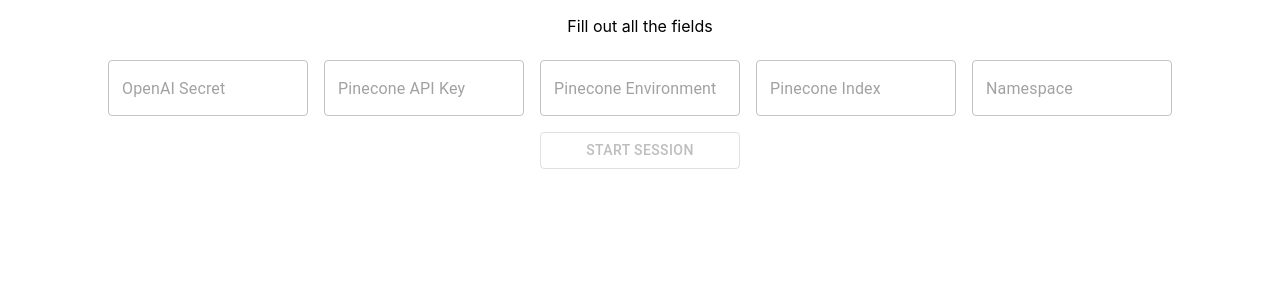
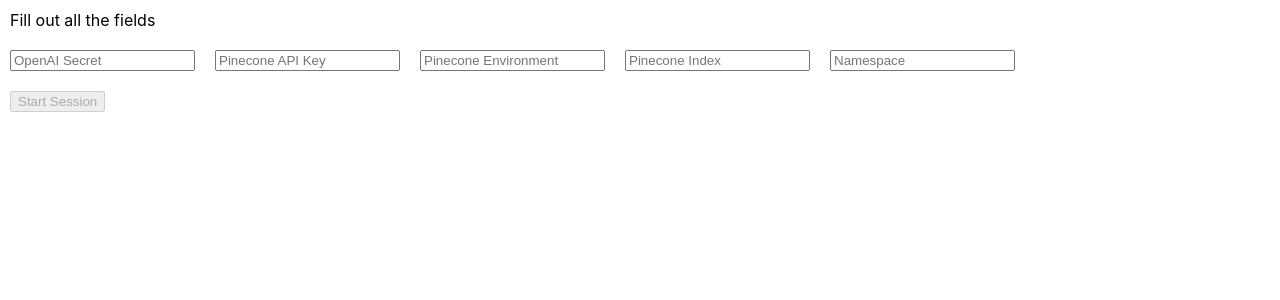
Before and after one commit to TianrenWang/text-similarity-playground, a React (Create React App) app: page / in a window 1280 px wide. Shown: the top 300 px of the page. Built offline with nearby package versions, Linux system fonts and the light colour scheme.

Commit message:
removed MUI because heroku has memory issue using it

```diff
--- a/package.json
+++ b/package.json
@@ -3,10 +3,6 @@
   "version": "0.1.0",
   "private": true,
   "dependencies": {
-    "@emotion/react": "^11.11.1",
-    "@emotion/styled": "^11.11.0",
-    "@mui/icons-material": "^5.14.1",
-    "@mui/material": "^5.14.1",
     "@pinecone-database/pinecone": "^0.1.6",
     "@testing-library/jest-dom": "^5.17.0",
     "@testing-library/react": "^13.4.0",
--- a/src/App.css
+++ b/src/App.css
@@ -2,22 +2,14 @@
   text-align: center;
 }
 
-form {
-  display: flex;
-  flex-direction: column;
+.margin-10,
+input {
+  margin: 10px;
 }
 
-form > input {
-  width: 200px;
-}
-
-form > button {
-  width: 208px;
-}
-
-.App-logo {
-  height: 40vmin;
-  pointer-events: none;
+textarea {
+  width: 400px;
+  height: 100px;
 }
 
 @media (prefers-reduced-motion: no-preference) {
--- a/src/App.tsx
+++ b/src/App.tsx
@@ -1,6 +1,5 @@
 import { useState } from "react";
 import "./App.css";
-import { Box, Button, TextField } from "@mui/material";
 import Vectors from "./components/Vectors";
 
 const textfieldStyle = { width: 200, margin: 1 };
@@ -24,45 +23,37 @@ export default function App() {
   const [startedSession, setStartedSession] = useState(false);
 
   return (
-    <Box sx={{ display: "flex", flexDirection: "column" }}>
-      <Box sx={{ margin: 2, display: "flex", justifyContent: "center" }}>
-        Fill out all the fields
-      </Box>
-      <Box sx={{ display: "flex", justifyContent: "center" }}>
-        <TextField
-          sx={textfieldStyle}
+    <div>
+      <div className="margin-10">Fill out all the fields</div>
+      <div>
+        <input
           value={openAISecret}
           placeholder="OpenAI Secret"
           onChange={(event) => setOpenAISecret(event.target.value)}
         />
-        <TextField
-          sx={textfieldStyle}
+        <input
           value={pineconeAPIKey}
           placeholder="Pinecone API Key"
           onChange={(event) => setPineconeAPIKey(event.target.value)}
         />
-        <TextField
-          sx={textfieldStyle}
+        <input
           value={pineconeEnvironment}
           placeholder="Pinecone Environment"
           onChange={(event) => setPineconeEnvironment(event.target.value)}
         />
-        <TextField
-          sx={textfieldStyle}
+        <input
           value={pineconeIndex}
           placeholder="Pinecone Index"
           onChange={(event) => setPineconeIndex(event.target.value)}
         />
-        <TextField
-          sx={textfieldStyle}
+        <input
           value={namespace}
           placeholder="Namespace"
           onChange={(event) => setNamespace(event.target.value)}
         />
-      </Box>
-      <Button
-        sx={{ width: 200, margin: 1, alignSelf: "center" }}
-        variant="outlined"
+      </div>
+      <button
+        className="margin-10"
         onClick={() => {
           window.localStorage.setItem("openAISecret", openAISecret);
           window.localStorage.setItem("pineconeAPIKey", pineconeAPIKey);
@@ -85,7 +76,7 @@ export default function App() {
         }
       >
         Start Session
-      </Button>
+      </button>
       {startedSession && (
         <Vectors
           openAISecretKey={openAISecret}
@@ -95,6 +86,6 @@ export default function App() {
           pineconeEnvironment={pineconeEnvironment}
         />
       )}
-    </Box>
+    </div>
   );
 }
--- a/src/components/Vectors.tsx
+++ b/src/components/Vectors.tsx
@@ -1,20 +1,12 @@
 import { useEffect, useState } from "react";
-import {
-  Box,
-  Button,
-  CircularProgress,
-  List,
-  ListItem,
-  ListItemText,
-  TextField,
-} from "@mui/material";
 import { Configuration, OpenAIApi } from "openai";
 import { PineconeClient } from "@pinecone-database/pinecone";
 import {
   ScoredVector,
   VectorOperationsApi,
 } from "@pinecone-database/pinecone/dist/pinecone-generated-ts-fetch";
-import SearchIcon from "@mui/icons-material/Search";
+
+import "../App.css";
 
 interface Metadata {
   text: string;
@@ -29,7 +21,7 @@ interface Props {
   pineconeNamespace: string;
 }
 
-const commonBoxStyle = {
+const commondivStyle = {
   display: "flex",
   flexDirection: "column",
   justifyContent: "center",
@@ -74,31 +66,30 @@ export default function Vectors(props: Props) {
       });
   }, []);
   if (pineconeError)
-    return <Box>Pinecone failed to initialize: {pineconeError}.</Box>;
+    return (
+      <div className="margin-10">
+        Pinecone failed to initialize: {pineconeError}.
+      </div>
+    );
   else if (openAIError)
-    return <Box>OpenAI failed to initialize: {openAIError}.</Box>;
+    return (
+      <div className="margin-10">
+        OpenAI failed to initialize: {openAIError}.
+      </div>
+    );
   else if (!(pineconeIndex && openAIAPI))
-    return (
-      <Box sx={commonBoxStyle}>
-        <CircularProgress />
-        Loading your session....
-      </Box>
-    );
+    return <div className="margin-10">Loading your session....</div>;
 
   return (
-    <Box sx={commonBoxStyle}>
-      <TextField
-        sx={{ margin: 2, width: "50%" }}
+    <div className="margin-10">
+      <div>
+        <textarea
           value={searchText}
           placeholder="Enter the text that you want to find other similar texts for"
-        multiline
-        minRows={1}
-        maxRows={10}
           onChange={(event) => setSearchText(event.target.value)}
         />
-      <Button
-        variant="outlined"
-        startIcon={<SearchIcon />}
+      </div>
+      <button
         onClick={async () => {
           const textEmbedding = (
             await openAIAPI.createEmbedding({
@@ -117,21 +108,17 @@ export default function Vectors(props: Props) {
         }}
       >
         Search
-      </Button>
-      <List sx={{ width: "100%", maxWidth: 360, bgcolor: "background.paper" }}>
+      </button>
       {vectors &&
         vectors.map((vector) => {
           if (vector.metadata)
             return (
-                <ListItem>
-                  <ListItemText
-                    primary={(vector.metadata as Metadata).text}
-                    secondary={vector.score}
-                  />
-                </ListItem>
+              <>
+                <p>{(vector.metadata as Metadata).text}</p>
+                <p>{vector.score}</p>
+              </>
             );
         })}
-      </List>
-    </Box>
+    </div>
   );
 }
```
Also changed, not shown: 1 other file (tests, documents, lock files or other folders). Lines whose indentation alone changed are shown as unchanged.
